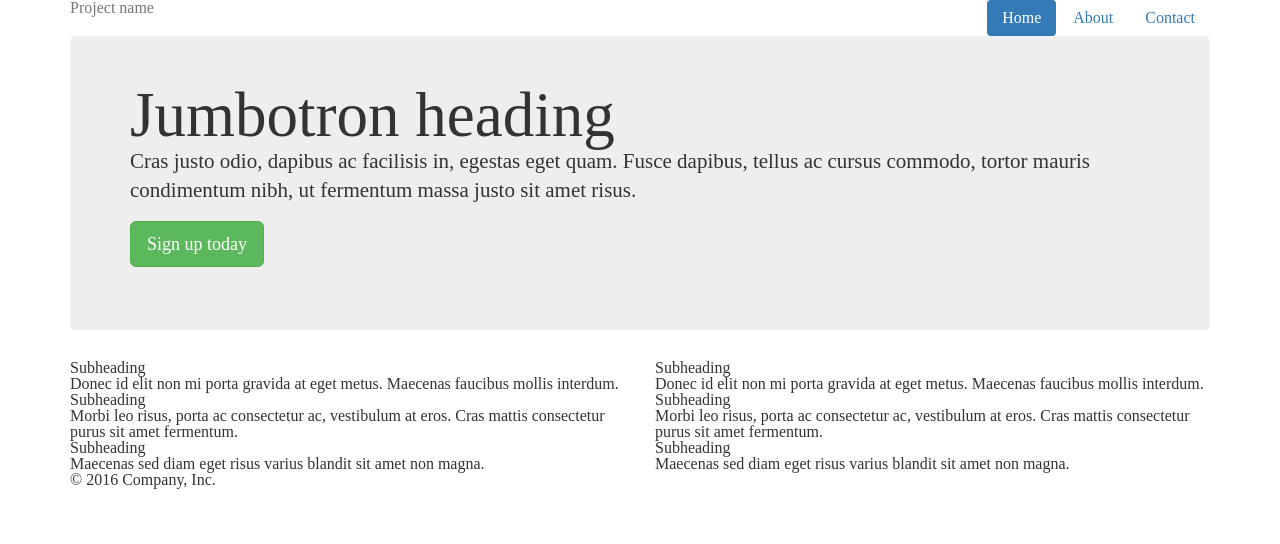
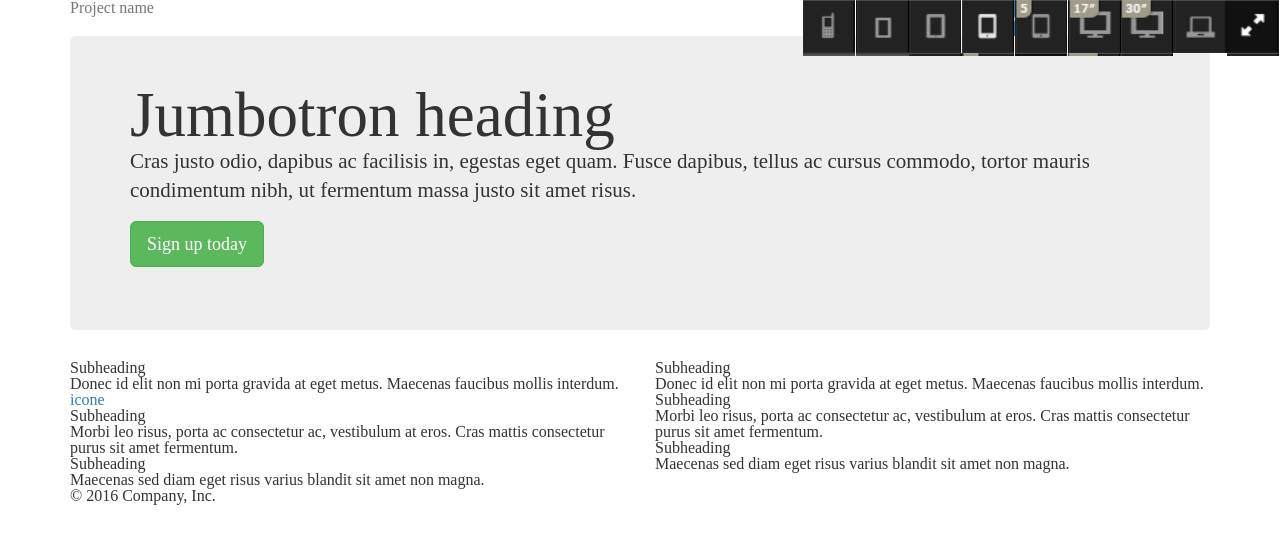
Before and after one commit to robertourias/emulador-dimensoes, a plain HTML site: page index.html in a window 1280 px wide. Drawn offline with Linux system fonts and the light colour scheme; files whose address does not match are found by name.

Commit message:
Montando sprite

```diff
--- a/index.html
+++ b/index.html
@@ -7,6 +7,20 @@
   <link rel="stylesheet" href="stylesheets/screen.css">
 </head>
 <body>
+
+  <div class="dimensoes-box">
+    <ul>
+      <li><a href="#" class="ico-mobile">Link</a></li>
+      <li><a href="#" class="ico-small-tablet">Link</a></li>
+      <li><a href="#" class="ico-tablet">Link</a></li>
+      <li><a href="#" class="ico-iphone4">Link</a></li>
+      <li><a href="#" class="ico-iphone5">Link</a></li>
+      <li><a href="#" class="ico-17-display">Link</a></li>
+      <li><a href="#" class="ico-30-apple">Link</a></li>
+      <li><a href="#" class="ico-widescreen">Link</a></li>
+      <li><a href="#" class="ico-maximizar">Link</a></li>
+    </ul>
+  </div>
   <div class="container">
       <div class="header clearfix">
         <nav>
@@ -29,12 +43,15 @@
         <div class="col-lg-6">
           <h4>Subheading</h4>
           <p>Donec id elit non mi porta gravida at eget metus. Maecenas faucibus mollis interdum.</p>
+          <p><a href="#" class="icone">icone</a></p>
 
           <h4>Subheading</h4>
           <p>Morbi leo risus, porta ac consectetur ac, vestibulum at eros. Cras mattis consectetur purus sit amet fermentum.</p>
+          <p><i class="sprite-sbt"></i></p>
 
           <h4>Subheading</h4>
           <p>Maecenas sed diam eget risus varius blandit sit amet non magna.</p>
+          <p><i class="sprite-cielo"></i></p>
         </div>
 
         <div class="col-lg-6">
@@ -43,9 +60,11 @@
 
           <h4>Subheading</h4>
           <p>Morbi leo risus, porta ac consectetur ac, vestibulum at eros. Cras mattis consectetur purus sit amet fermentum.</p>
+          <p><i class="sprite-lg"></i></p>
 
           <h4>Subheading</h4>
           <p>Maecenas sed diam eget risus varius blandit sit amet non magna.</p>
+          <p><i class="sprite-bluefish"></i></p>
         </div>
       </div>
 
--- a/sass/screen.scss
+++ b/sass/screen.scss
@@ -4,3 +4,60 @@
  * <link href="/stylesheets/screen.css" media="screen, projection" rel="stylesheet" type="text/css" /> */
 
 @import "compass/reset";
+@import "compass/typography";
+@import "sprites/*.png";
+
+.dimensoes-box {
+  position: fixed;
+  top: 0;
+  right: 0;
+  z-index: 999;
+
+  li {
+    display: inline-block;
+    float: left;
+  }
+
+  [class^="ico-"] {
+    @include hide-text;
+    width: 53px;
+    height: 56px;
+    display: inline-block;
+  }
+
+  .ico-mobile {
+    @include sprites-sprite("mobile");
+  }
+
+  .ico-small-tablet {
+    @include sprites-sprite("small-tablet");
+  }
+
+  .ico-tablet {
+    @include sprites-sprite("tablet");
+  }
+
+  .ico-iphone4 {
+    @include sprites-sprite("iphone4");
+  }
+
+  .ico-iphone5 {
+    @include sprites-sprite("iphone5");
+  }
+
+  .ico-17-display {
+    @include sprites-sprite("17-display");
+  }
+
+  .ico-30-apple {
+    @include sprites-sprite("30-apple");
+  }
+
+  .ico-maximizar {
+    @include sprites-sprite("maximizar");
+  }
+
+  .ico-widescreen {
+    @include sprites-sprite("widescreen");
+  }
+}
```
Also changed, not shown: img/sprites-sb9907263f8.png (added), img/sprites/17-display.png (added), img/sprites/30-apple.png (added), img/sprites/iphone4.png (added), img/sprites/iphone5.png (added), img/sprites/maximizar.png (added), img/sprites/mobile.png (added), img/sprites/small-tablet.png (added), img/sprites/tablet.png (added), img/sprites/widescreen.png (added), stylesheets/screen.css, 1 other file.
